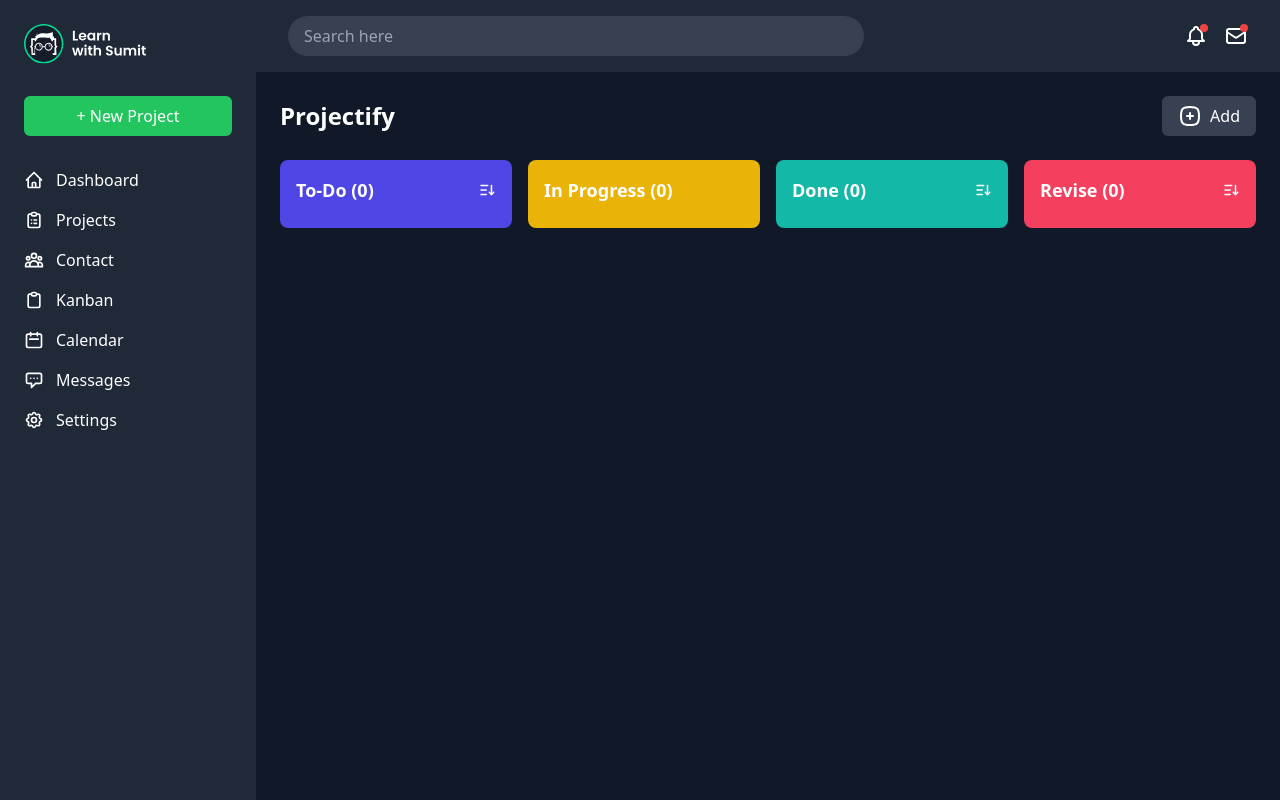
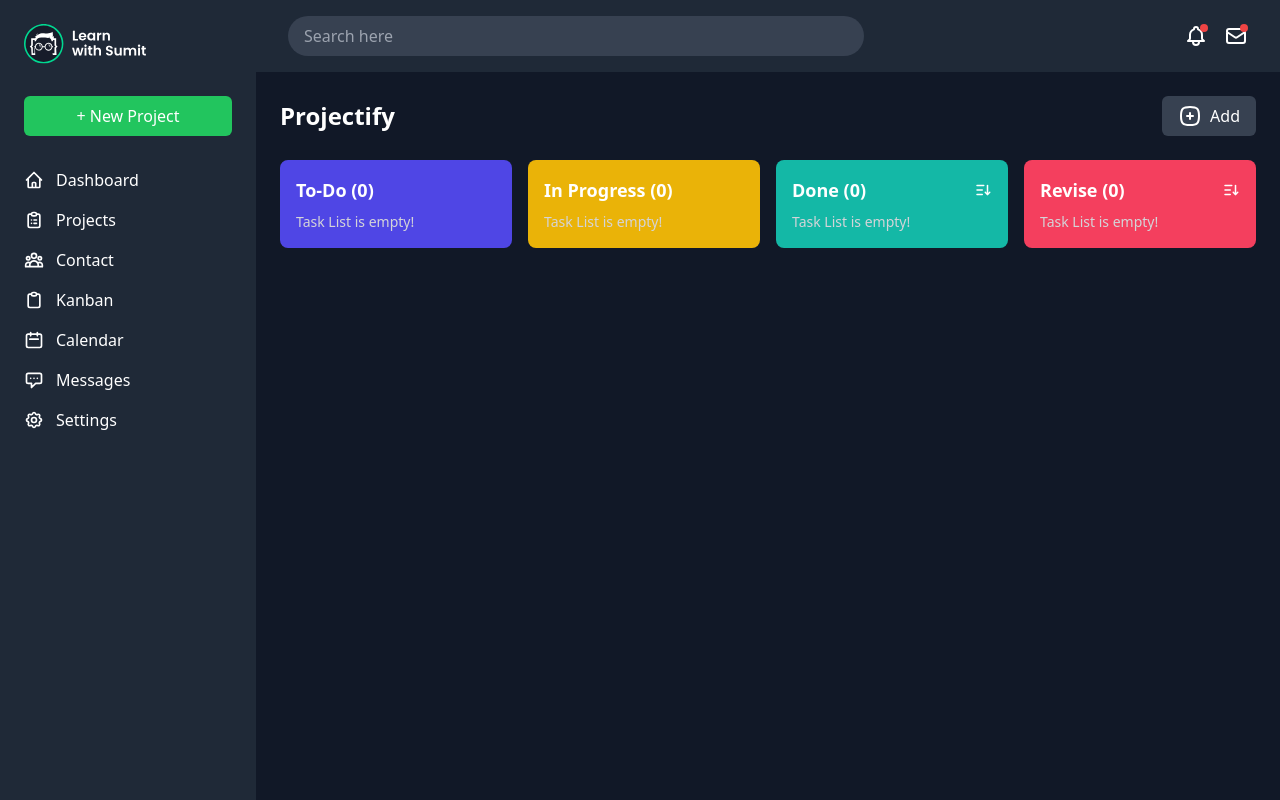
Before and after one commit to rohithaider/React-ToDo-TaskLists, a React (Vite) app: page / in a window 1280 px wide. Built offline with nearby package versions, Linux system fonts and the light colour scheme.

Commit message:
Delete Implemented

```diff
--- a/src/App.jsx
+++ b/src/App.jsx
@@ -5,7 +5,7 @@ import {useState} from 'react'
 export default function App() {
   const [isShow,setIsShow] =useState(false);
   const [task, setTask] = useState([])
-  console.log(task)
+
 
 
 
--- a/src/Cards/Done.jsx
+++ b/src/Cards/Done.jsx
@@ -2,13 +2,22 @@ import { useContext } from 'react';
 import { FormContext } from '../context';
 
 export default function Done() {
-  const { task } = useContext(FormContext);
+  const { task,setTask } = useContext(FormContext);
+  const doneTasks = task.filter(t => t.category === 'done');
+
+
+  function handleDelete(e,t){
+    e.stopPropagation();
+    e.preventDefault();
+    const filteredItems = task.filter((item)=>item.id!==t.id)
+    setTask([...filteredItems])
+  }
 
   return (
     <div className="mb-4 w-full px-2 sm:w-1/2 md:w-1/4">
       <div className="rounded-lg bg-teal-500 p-4">
         <div className="mb-2 flex items-center justify-between">
-          <h3 className="text-lg font-semibold">Done ({task.filter(t => t.category === 'done').length})</h3>
+          <h3 className="text-lg font-semibold">Done ({doneTasks.length})</h3>
           <svg
             xmlns="http://www.w3.org/2000/svg"
             width="18"
@@ -31,9 +40,10 @@ export default function Done() {
         </div>
 
         <div>
-          {task
-            .filter((t) => t.category === 'done')
-            .map((t) => (
+          {doneTasks.length === 0 ? (
+            <p className="text-sm text-zinc-300">Task List is empty!</p>
+          ) : (
+            doneTasks.map((t) => (
               <div key={t.id} className="mb-4 rounded-lg bg-gray-800 p-4">
                 <div className="flex justify-between">
                   <h4 className="mb-2 font-semibold text-teal-500">{t.taskName}</h4>
@@ -49,6 +59,7 @@ export default function Done() {
                       strokeLinecap="round"
                       strokeLinejoin="round"
                       className="h-4 w-4 cursor-pointer text-zinc-300"
+                      onClick={(e)=>handleDelete(e,t)}
                     >
                       <path stroke="none" d="M0 0h24v24H0z" fill="none" />
                       <path d="M4 7l16 0" />
@@ -76,7 +87,8 @@ export default function Done() {
                 <p className="mb-2 text-sm text-zinc-200">{t.description}</p>
                 <p className="mt-6 text-xs text-zinc-400">{t.dueDate}</p>
               </div>
-            ))}
+            ))
+          )}
         </div>
       </div>
     </div>
--- a/src/Cards/OnProgress.jsx
+++ b/src/Cards/OnProgress.jsx
@@ -2,18 +2,27 @@ import { useContext } from 'react';
 import { FormContext } from '../context';
 
 export default function OnProgress() {
-  const { task } = useContext(FormContext);
+  const { task,setTask } = useContext(FormContext);
+  const inProgressTasks = task.filter(t => t.category === 'inprogress');
+
+  function handleDelete(e,t){
+    e.stopPropagation();
+    e.preventDefault();
+    const filteredItems = task.filter((item)=>item.id!==t.id)
+    setTask([...filteredItems])
+  }
 
   return (
     <div className="mb-4 w-full px-2 sm:w-1/2 md:w-1/4">
       <div className="rounded-lg bg-[#EAB308] p-4">
         <div className="mb-2 flex items-center justify-between">
-          <h3 className="text-lg font-semibold">In Progress ({task.filter(t => t.category === 'in progress').length})</h3>
+          <h3 className="text-lg font-semibold">In Progress ({inProgressTasks.length})</h3>
         </div>
         <div>
-          {task
-            .filter((t) => t.category === 'inprogress')
-            .map((t) => (
+          {inProgressTasks.length === 0 ? (
+            <p className="text-sm text-zinc-300">Task List is empty!</p>
+          ) : (
+            inProgressTasks.map((t) => (
               <div key={t.id} className="mb-4 rounded-lg bg-gray-800 p-4">
                 <div className="flex justify-between">
                   <h4 className="mb-2 flex-1 font-semibold text-blue-500">{t.taskName}</h4>
@@ -29,6 +38,7 @@ export default function OnProgress() {
                       strokeLinecap="round"
                       strokeLinejoin="round"
                       className="h-4 w-4 cursor-pointer text-zinc-300"
+                      onClick={(e)=>handleDelete(e,t)}
                     >
                       <path stroke="none" d="M0 0h24v24H0z" fill="none" />
                       <path d="M4 7l16 0" />
@@ -56,7 +66,8 @@ export default function OnProgress() {
                 <p className="mb-2 text-sm text-zinc-200">{t.description}</p>
                 <p className="mt-6 text-xs text-zinc-400">{t.dueDate}</p>
               </div>
-            ))}
+            ))
+          )}
         </div>
       </div>
     </div>
--- a/src/Cards/Revise.jsx
+++ b/src/Cards/Revise.jsx
@@ -2,13 +2,22 @@ import { useContext } from 'react';
 import { FormContext } from '../context';
 
 export default function Revise() {
-  const { task } = useContext(FormContext);
+  const { task,setTask } = useContext(FormContext);
+  const reviseTasks = task.filter(t => t.category === 'revised');
+
+  function handleDelete(e,t){
+    e.stopPropagation();
+    e.preventDefault();
+    const filteredItems = task.filter((item)=>item.id!==t.id)
+    setTask([...filteredItems])
+  }
+
 
   return (
     <div className="mb-4 w-full px-2 sm:w-1/2 md:w-1/4">
       <div className="rounded-lg bg-rose-500 p-4">
         <div className="mb-2 flex items-center justify-between">
-          <h3 className="text-lg font-semibold">Revise ({task.filter(t => t.category === 'revise').length})</h3>
+          <h3 className="text-lg font-semibold">Revise ({reviseTasks.length})</h3>
           <svg
             xmlns="http://www.w3.org/2000/svg"
             width="18"
@@ -30,9 +39,10 @@ export default function Revise() {
           </svg>
         </div>
         <div>
-          {task
-            .filter((t) => t.category === 'revised')
-            .map((t) => (
+          {reviseTasks.length === 0 ? (
+            <p className="text-sm text-zinc-300">Task List is empty!</p>
+          ) : (
+            reviseTasks.map((t) => (
               <div key={t.id} className="mb-4 rounded-lg bg-gray-800 p-4">
                 <div className="flex justify-between">
                   <h4 className="mb-2 font-semibold text-rose-500">{t.taskName}</h4>
@@ -48,6 +58,7 @@ export default function Revise() {
                       strokeLinecap="round"
                       strokeLinejoin="round"
                       className="h-4 w-4 cursor-pointer text-zinc-300"
+                      onClick={(e)=>handleDelete(e,t)}
                     >
                       <path stroke="none" d="M0 0h24v24H0z" fill="none" />
                       <path d="M4 7l16 0" />
@@ -75,7 +86,8 @@ export default function Revise() {
                 <p className="mb-2 text-sm text-zinc-200">{t.description}</p>
                 <p className="mt-6 text-xs text-zinc-400">{t.dueDate}</p>
               </div>
-            ))}
+            ))
+          )}
         </div>
       </div>
     </div>
--- a/src/Cards/ToDo.jsx
+++ b/src/Cards/ToDo.jsx
@@ -2,42 +2,33 @@ import { useContext } from 'react';
 import { FormContext } from '../context';
 
 export default function ToDo() {
-  const { task } = useContext(FormContext);
+  const {task,setTask } = useContext(FormContext);
+  const todoTasks = task.filter(t => t.category === 'todo');
+
+
+  function handleDelete(e,t){
+    e.stopPropagation();
+    e.preventDefault();
+    const filteredItems = task.filter((item)=>item.id!==t.id)
+    setTask([...filteredItems])
+  }
 
   return (
     <div className="mb-4 w-full px-2 sm:w-1/2 md:w-1/4">
       <div className="rounded-lg bg-indigo-600 p-4">
         <div className="mb-2 flex items-center justify-between">
-          <h3 className="text-lg font-semibold">To-Do ({task.filter(t => t.category === 'todo').length})</h3>
-          <svg
-            xmlns="http://www.w3.org/2000/svg"
-            width="18"
-            height="18"
-            viewBox="0 0 24 24"
-            fill="none"
-            stroke="currentColor"
-            strokeWidth="2"
-            strokeLinecap="round"
-            strokeLinejoin="round"
-            className="icon icon-tabler icons-tabler-outline icon-tabler-sort-descending"
-          >
-            <path stroke="none" d="M0 0h24v24H0z" fill="none" />
-            <path d="M4 6l9 0" />
-            <path d="M4 12l7 0" />
-            <path d="M4 18l7 0" />
-            <path d="M15 15l3 3l3 -3" />
-            <path d="M18 6l0 12" />
-          </svg>
+          <h3 className="text-lg font-semibold">To-Do ({todoTasks.length})</h3>
         </div>
         <div>
-          {task
-            .filter((t) => t.category === 'todo')
-            .map((t) => (
+          {todoTasks.length === 0 ? (
+            <p className="text-sm text-zinc-300">Task List is empty!</p>
+          ) : (
+            todoTasks.map((t) => (
               <div key={t.id} className="mb-4 rounded-lg bg-gray-800 p-4">
                 <div className="flex justify-between">
                   <h4 className="mb-2 flex-1 font-semibold text-indigo-500">{t.taskName}</h4>
                   <div className="flex gap-2">
-                    <svg
+                  <svg
                       xmlns="http://www.w3.org/2000/svg"
                       width="24"
                       height="24"
@@ -48,6 +39,7 @@ export default function ToDo() {
                       strokeLinecap="round"
                       strokeLinejoin="round"
                       className="h-4 w-4 cursor-pointer text-zinc-300"
+                      onClick={(e)=>handleDelete(e,t)}
                     >
                       <path stroke="none" d="M0 0h24v24H0z" fill="none" />
                       <path d="M4 7l16 0" />
@@ -75,7 +67,8 @@ export default function ToDo() {
                 <p className="mb-2 text-sm text-zinc-200">{t.description}</p>
                 <p className="mt-6 text-xs text-zinc-400">{t.dueDate}</p>
               </div>
-            ))}
+            ))
+          )}
         </div>
       </div>
     </div>
```
